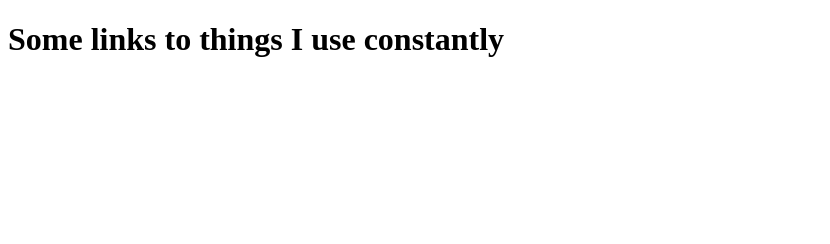
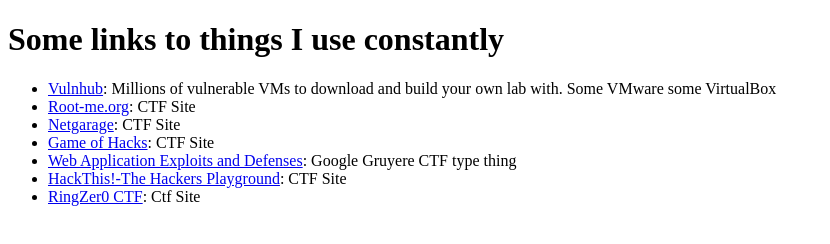
Before and after one commit to rwils83/rwils83.github.io, a plain HTML site: page index.html in a window 1280 px wide. Shown: the whole page, without its empty margins (0-830 px from the left). Drawn offline with Linux system fonts and the light colour scheme.

Commit message:
Adding some links

```diff
--- a/index.html
+++ b/index.html
@@ -4,6 +4,17 @@
     </title>
   </head>
   <body>
-    <h1> Some links to things I use constantly </h1>
+    <div class="Links">
+    <h1 id="Link Section"> Some links to things I use constantly </h1>
+      <ul>
+        <li> <a href="https://www.vulnhub.com">Vulnhub</a>: Millions of vulnerable VMs to download and build your own lab with. Some VMware some VirtualBox</li>
+        <li> <a href="https://root-me.org">Root-me.org</a>: CTF Site</li>
+        <li> <a href="io.netgarage.org">Netgarage</a>: CTF Site</li>
+        <li> <a href="http://www.gameofhacks.com">Game of Hacks</a>: CTF Site</li>
+        <li> <a href="http://google-gruyer.appspot.com">Web Application Exploits and Defenses</a>: Google Gruyere CTF type thing</li>
+        <li> <a href="https://www.hackthis.co.uk">HackThis!-The Hackers Playground</a>: CTF Site</li>
+        <li> <a href="https://ringzer0ctf.com">RingZer0 CTF</a>: Ctf Site</li>
+    </div>
+
   </body>
   </html>
```
